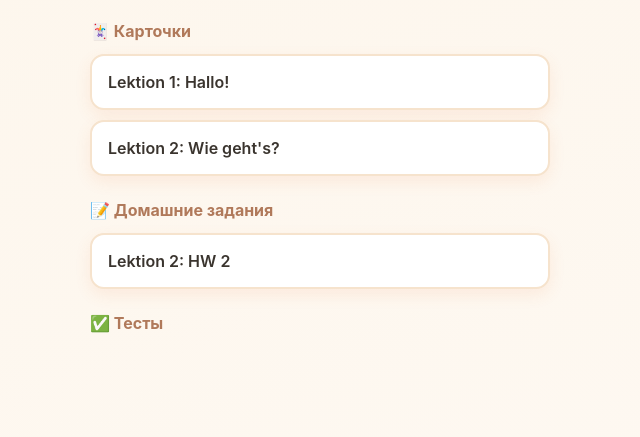
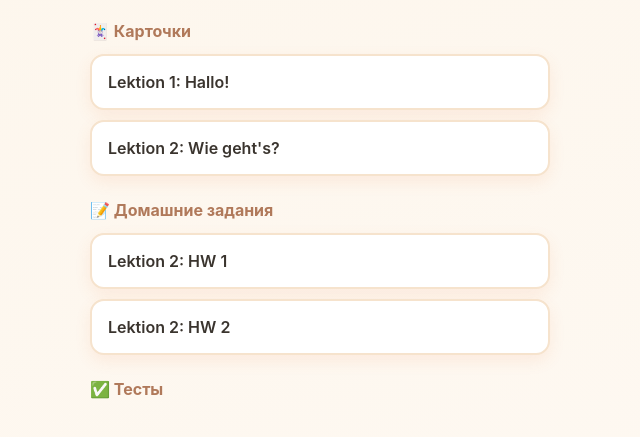
Before and after one commit to dinakosin/germanpreA1kurs, a plain HTML site: page index.html in a window 1280 px wide. Shown: the part 111-548 px from the top of the page, without its empty margins (320-960 px from the left). Drawn offline with Linux system fonts and the light colour scheme.

Commit message:
Update index.html

```diff
--- a/index.html
+++ b/index.html
@@ -42,7 +42,8 @@
   <div class="section">
     <h2>📝 Домашние задания</h2>
     <!-- сюда позже добавите ссылки на дз -->
-    <a class="item" href="hw2.html">Lektion 2: HW 2</a>
+    <a class="item" href="hw2.html">Lektion 2: HW 1</a>
+    <a class="item" href="hw3.html">Lektion 2: HW 2</a>
   </div>
 
   <div class="section">
```
